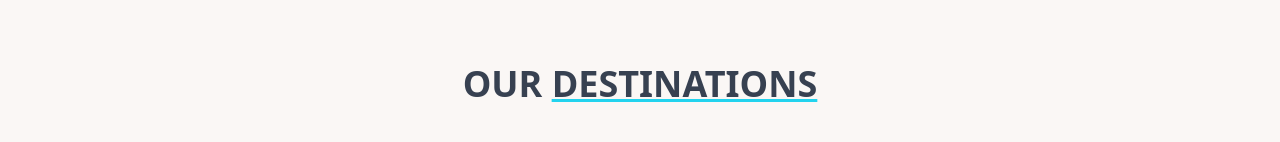
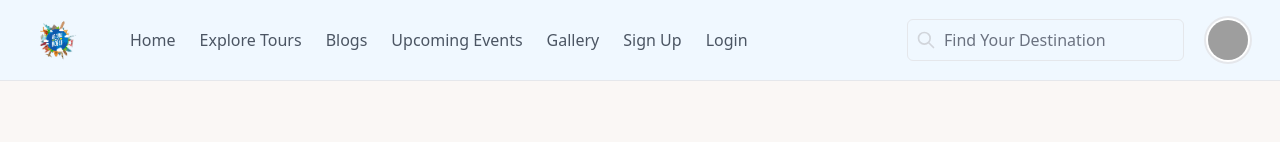
Before and after one commit to antudaa/NextTRIP, a React (Vite) app: page / in a window 1280 px wide. Shown: the top 142 px of the page. Built offline with nearby package versions, Linux system fonts and the light colour scheme; grey boxes are pictures that could not be loaded.

Commit message:
Implemented Navbar Section

```diff
--- a/src/Components/Navbar/Navbar.jsx
+++ b/src/Components/Navbar/Navbar.jsx
@@ -1,10 +1,166 @@
-import React from 'react';
+import React, { useEffect, useRef, useState } from 'react';
+import { Link } from 'react-router-dom';
+import logo from "../../assets/images/Logo.png"
 
 const Navbar = () => {
+
+    // Profile Dropdown
+    const ProfileDropDown = (props) => {
+
+        const [state, setState] = useState(false);
+        const profileRef = useRef();
+
+        const navigation = [
+            { title: "Dashboard", path: "/" },
+            { title: "Settings", path: "/" },
+            { title: "Log out", path: "/" },
+        ]
+
+
+        useEffect(() => {
+            const handleDropDown = (e) => {
+                if (!profileRef?.current?.contains(e.target)) setState(false)
+            }
+            document.addEventListener('click', handleDropDown)
+        }, [])
+
+        return (
+            <div className={`relative ${props.class}`}>
+                <div className="flex items-center space-x-4">
+                    <button ref={profileRef} className="w-10 h-10 outline-none rounded-full ring-offset-2 ring-gray-200 ring-2 lg:focus:ring-indigo-600"
+                        onClick={() => setState(!state)}
+                    >
+                        <img
+                            src="https://randomuser.me/api/portraits/men/46.jpg"
+                            className="w-full h-full rounded-full"
+                        />
+                    </button>
+                    <div className="lg:hidden">
+                        <span className="block">Antu_Das</span>
+                        <span className="block text-sm text-gray-500">antu.haks@gmail.com</span>
+                    </div>
+                </div>
+                <ul className={`bg-[aliceblue] top-12 right-0 mt-5 space-y-5 lg:absolute lg:border lg:rounded-md lg:text-sm lg:w-52 lg:shadow-md lg:space-y-0 lg:mt-0 ${state ? '' : 'lg:hidden'}`}>
+                    {
+                        navigation.map((item, idx) => (
+                            <li key={idx}>
+                                <Link key={idx} className="block text-gray-600 lg:hover:bg-gray-50 lg:p-2.5" to={item?.path}>
+                                    {item?.title}
+                                </Link>
+                            </li>
+                        ))
+                    }
+                </ul>
+            </div>
+        )
+    };
+
+    //   Menu State
+    const [menuState, setMenuState] = useState(false)
+
+    //   Navigation Data
+    const navigation = [
+        { title: "Home", path: "/" },
+        { title: "Explore Tours", path: "/" },
+        { title: "Blogs", path: "/" },
+        { title: "Upcoming Events", path: "/" },
+        { title: "Gallery", path: "/" },
+        { title: "Sign Up", path: "/signUp" },
+    ]
+
     return (
-        <div>
-
-        </div>
+        <nav className="bg-[aliceblue] border-b">
+            <div className="flex items-center space-x-8 py-3 px-4 max-w-screen-xl mx-auto md:px-8">
+                <div className="flex-none lg:flex-initial">
+                    <Link to="/">
+                        <img
+                            src={logo}
+                            width={50}
+                            height={50}
+                            alt="Float UI logo"
+                        />
+                    </Link>
+                </div>
+                <div className="flex-1 flex items-center justify-between">
+                    <div className={`bg-[aliceblue] absolute z-20 w-full top-16 left-0 p-4 border-b lg:static lg:block lg:border-none ${menuState ? '' : 'hidden'}`}>
+                        <ul className="mt-12 space-y-5 lg:flex lg:space-x-6 lg:space-y-0 lg:mt-0">
+                            {
+                                navigation.map((item, idx) => (
+                                    <li key={idx} className="text-gray-600 hover:text-gray-900">
+                                        <Link
+                                            className="text-gray-600 font-light hover:text-gray-900"
+                                            to={item?.path}>
+                                            {item?.title}
+                                        </Link>
+                                    </li>
+                                ))
+                            }
+                            {/* Login & Log Out */}
+                            {/* {
+                                email ?
+                                    <li className="text-gray-600 hover:text-gray-900">
+                                        <Link
+                                            onClick={handleLogOut}
+                                            className="text-gray-600 font-light hover:text-gray-900"
+                                            to=''>
+                                            Log Out
+                                        </Link>
+                                    </li>
+                                    :
+                                    <li className="text-gray-600 hover:text-gray-900">
+                                        <Link
+                                            className="text-gray-600 font-light hover:text-gray-900"
+                                            to='/login'>
+                                            Login
+                                        </Link>
+                                    </li>
+                            } */}
+                            <li className="text-gray-600 hover:text-gray-900">
+                                <Link
+                                    className="text-gray-600 font-light hover:text-gray-900"
+                                    to='/login'>
+                                    Login
+                                </Link>
+                            </li>
+                        </ul>
+                        <ProfileDropDown
+                            class="mt-5 pt-5 border-t lg:hidden"
+                        />
+                    </div>
+                    <div className="flex-1 flex items-center justify-end space-x-2 sm:space-x-6">
+                        <form className="flex items-center space-x-2 border rounded-md p-2">
+                            <svg xmlns="http://www.w3.org/2000/svg" className="h-5 w-5 flex-none text-gray-300" fill="none" viewBox="0 0 24 24" stroke="currentColor">
+                                <path strokeLinecap="round" strokeLinejoin="round" strokeWidth={2} d="M21 21l-6-6m2-5a7 7 0 11-14 0 7 7 0 0114 0z" />
+                            </svg>
+                            <input
+                                className="w-full outline-none appearance-none bg-transparent placeholder-gray-500 text-gray-500 sm:w-auto"
+                                type="text"
+                                placeholder="Find Your Destination"
+                            />
+                        </form>
+                        <ProfileDropDown
+                            class="hidden lg:block"
+                        />
+                        <button
+                            className="outline-none text-gray-400 block lg:hidden"
+                            onClick={() => setMenuState(!menuState)}
+                        >
+                            {
+                                menuState ? (
+                                    <svg xmlns="http://www.w3.org/2000/svg" className="h-6 w-6" fill="none" viewBox="0 0 24 24" stroke="currentColor">
+                                        <path strokeLinecap="round" strokeLinejoin="round" strokeWidth={2} d="M6 18L18 6M6 6l12 12" />
+                                    </svg>
+                                ) : (
+                                    <svg xmlns="http://www.w3.org/2000/svg" className="h-6 w-6" fill="none" viewBox="0 0 24 24" stroke="currentColor">
+                                        <path strokeLinecap="round" strokeLinejoin="round" strokeWidth={2} d="M4 6h16M4 12h16m-7 6h7" />
+                                    </svg>
+                                )
+                            }
+                        </button>
+                    </div>
+                </div>
+            </div>
+        </nav>
     );
 };
 
```
Also changed, not shown: src/Components/BestBeaches/BestBeaches.jsx (+1 -6 lines).
